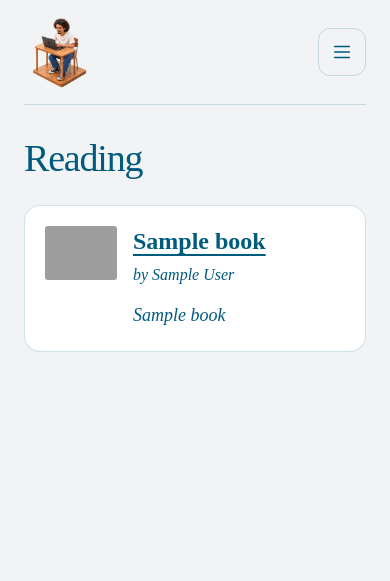
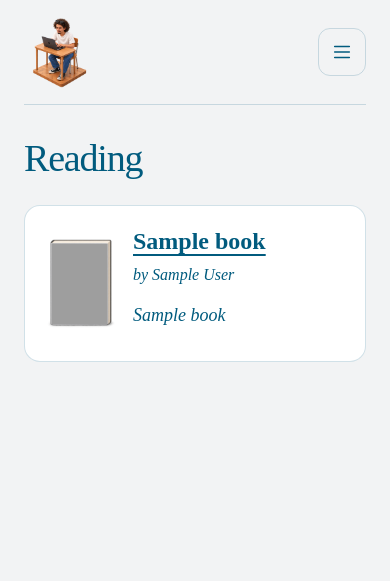
Before and after one commit to AlbertoNessi/myblog, a Django app: page /reading in a window 390 px wide. Shown: the top 581 px of the page. Run offline with Django 5.2, Linux system fonts and the light colour scheme; tables that the repository leaves empty hold one stand-in row (values such as "Sample post"); grey boxes are pictures that could not be loaded.

Commit message:
feat(reading): display covers on shared responsive 3d book artwork

```diff
--- a/blog/static/blog/css/style.css
+++ b/blog/static/blog/css/style.css
@@ -369,12 +369,52 @@ footer nav a:hover {
 	outline: none;
 }
 
+.book-object {
+	--book-scale: 0.3333333333;
+	position: relative;
+	display: block;
+	width: 100px;
+	height: 160px;
+	flex: 0 0 auto;
+	pointer-events: none;
+}
+
+/* Scale the image and its cover as one unit. Keep the map in source units. */
+.book-artwork {
+	position: absolute;
+	top: 8.3333333333%;
+	left: 0;
+	width: 300px;
+	height: 400px;
+	background: url("../images/book-mockup.webp") center / 100% 100% no-repeat;
+	transform: scale(var(--book-scale));
+	transform-origin: top left;
+}
+
+/* Map a 200 by 300 cover to the blank face. Update this map with the image. */
+.book-cover-surface {
+	position: absolute;
+	top: 0;
+	left: 0;
+	width: 200px;
+	height: 300px;
+	overflow: hidden;
+	border-radius: 3px;
+	transform-origin: top left;
+	transform: matrix3d(
+		1.159050179, 0.002216248507, 0, 0.000005973715651,
+		0, 1.117333333, 0, 0,
+		0, 0, 1, 0,
+		28, 35.8, 0, 1
+	);
+}
+
 .book-cover {
 	display: block;
-	width: 100px;
-	height: auto;
-	flex: 0 0 auto;
-	border-radius: 3px;
+	width: 100%;
+	height: 100%;
+	object-fit: cover;
+	object-position: center;
 }
 
 .book-details {
@@ -1082,8 +1122,14 @@ ol{
 		gap: 16px;
 	}
 
-	.book-cover {
+	.book-object {
+		--book-scale: 0.24;
 		width: 72px;
+		height: 115.2px;
+	}
+
+	.book-artwork {
+		background-image: url("../images/book-mockup-mobile.webp");
 	}
 
 	.book-title {
--- a/blog/templates/blog/base.html
+++ b/blog/templates/blog/base.html
@@ -14,8 +14,8 @@
 		<link rel="apple-touch-icon" sizes="180x180" href="{% static 'blog/icons/apple-touch-icon.png' %}?v=20261025">
 		<link rel="manifest" href="{% static 'blog/icons/site.webmanifest' %}?v=20261025">
 
-		{# Use a new CSS URL so browsers load the book and quote text styles. #}
-		<link rel="stylesheet" href="{% static 'blog/css/style.css' %}?v=quote-author-heading-20261115">
+		{# Use a new CSS URL so browsers load the shared book image. #}
+		<link rel="stylesheet" href="{% static 'blog/css/style.css' %}?v=reading-book-mobile-20261115">
 
 	</head>
 	<body class="{% block body_class %}{% endblock %}">
--- a/blog/templates/blog/reading.html
+++ b/blog/templates/blog/reading.html
@@ -13,11 +13,17 @@
 			<li class="reading-item">
 				{% if book.cover %}
 					{% with image=book.cover_image %}
-						{# Keep sizes in sync with .book-cover in style.css. #}
-						<img class="book-cover" src="{{ image.url }}"
-							srcset="{{ image.srcset }}" sizes="(max-width: 900px) 72px, 100px"
-							width="{{ image.width }}" height="{{ image.height }}"
-							alt="Cover of {{ book.title }}" loading="lazy" decoding="async">
+						<span class="book-object">
+							<span class="book-artwork">
+								<span class="book-cover-surface">
+									{# Keep sizes sufficient for the fixed book face. #}
+									<img class="book-cover" src="{{ image.url }}"
+										srcset="{{ image.srcset }}" sizes="(max-width: 900px) 72px, 100px"
+										width="{{ image.width }}" height="{{ image.height }}"
+										alt="Cover of {{ book.title }}" loading="lazy" decoding="async">
+								</span>
+							</span>
+						</span>
 					{% endwith %}
 				{% endif %}
 				<div class="book-details">
```
Also changed, not shown: README.md, blog/README.md, blog/static/blog/images/book-mockup-mobile.webp (added), blog/static/blog/images/book-mockup.webp (added).
